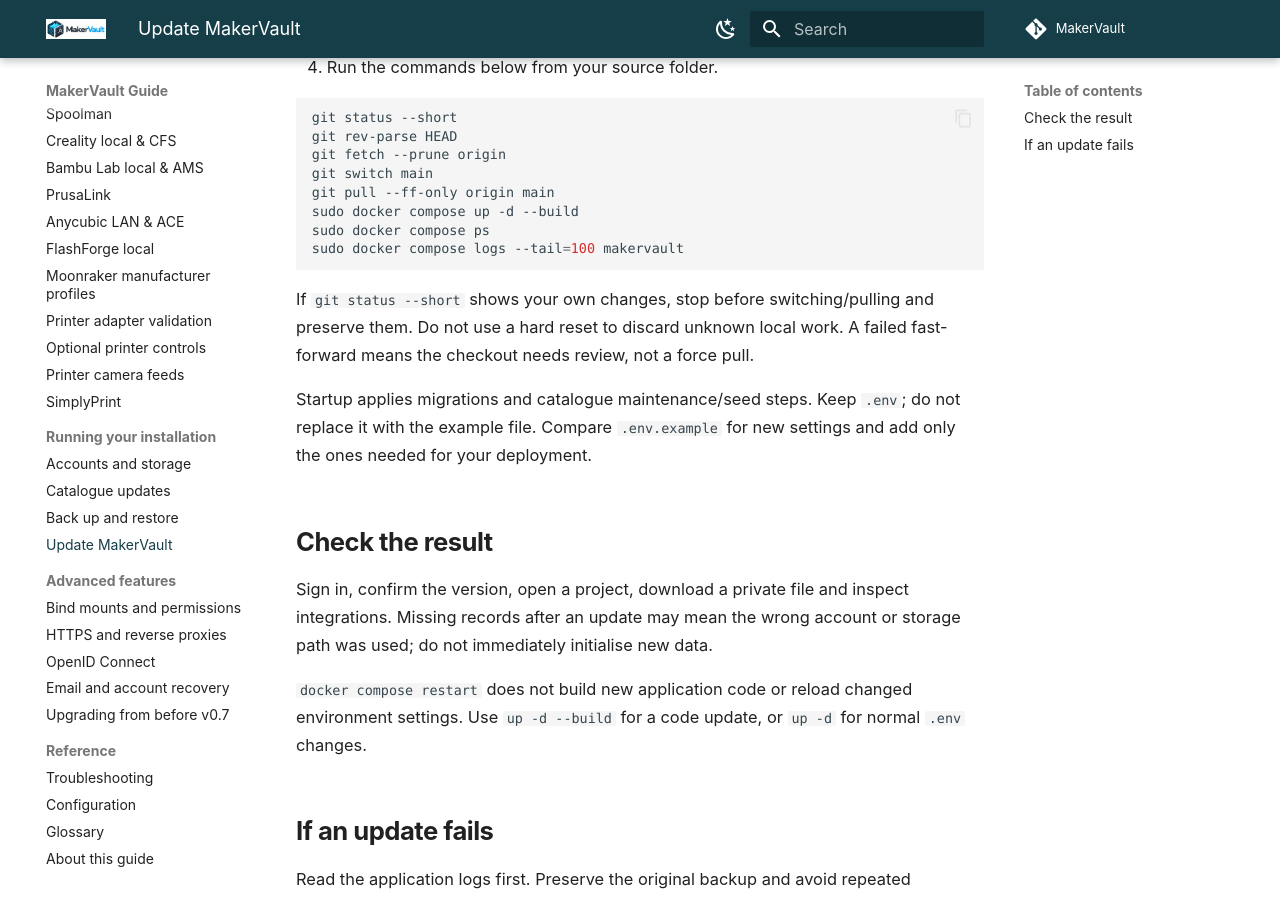
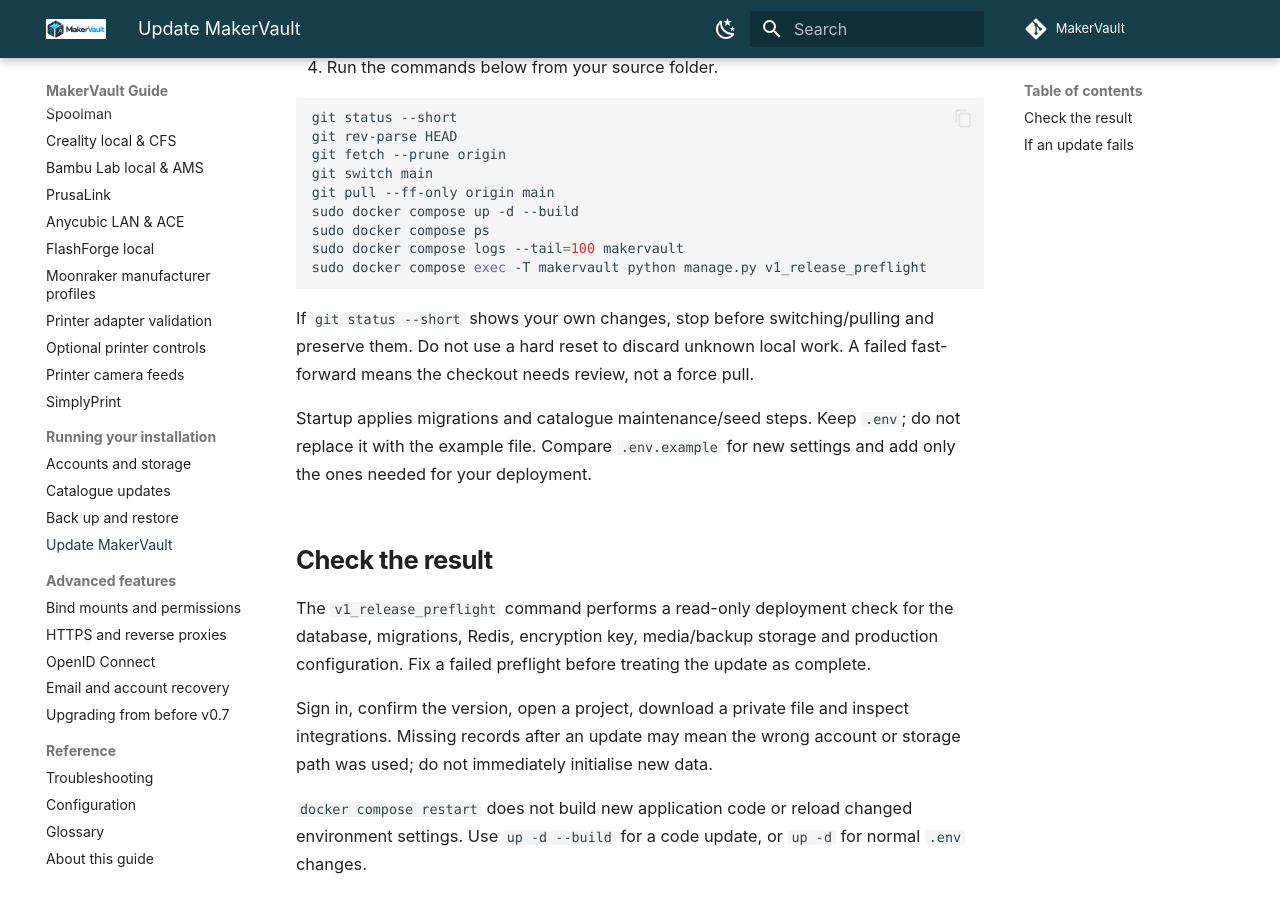
Before and after one commit to gavrd7/MakerVault, an MkDocs documentation site: the page built from docs/guide/administration/updates.md, in a window 1280 px wide and 900 px high, scrolled down 318 px. Built offline with MkDocs 1.6.1 and Material for MkDocs 9.7.7, drawn with Linux system fonts in a browser that asks for light colours; comment, search, counter and statistics services are not loaded.

Commit message:
Run v1 preflight after upgrades

````diff
--- a/docs/guide/administration/updates.md
+++ b/docs/guide/administration/updates.md
@@ -16,6 +16,7 @@
 sudo docker compose up -d --build
 sudo docker compose ps
 sudo docker compose logs --tail=100 makervault
+sudo docker compose exec -T makervault python manage.py v1_release_preflight
 ```
 
 If `git status --short` shows your own changes, stop before switching/pulling and preserve them. Do not use a hard reset to discard unknown local work. A failed fast-forward means the checkout needs review, not a force pull.
@@ -23,6 +24,8 @@
 Startup applies migrations and catalogue maintenance/seed steps. Keep `.env`; do not replace it with the example file. Compare `.env.example` for new settings and add only the ones needed for your deployment.
 
 ## Check the result
+
+The `v1_release_preflight` command performs a read-only deployment check for the database, migrations, Redis, encryption key, media/backup storage and production configuration. Fix a failed preflight before treating the update as complete.
 
 Sign in, confirm the version, open a project, download a private file and inspect integrations. Missing records after an update may mean the wrong account or storage path was used; do not immediately initialise new data.
 
````
